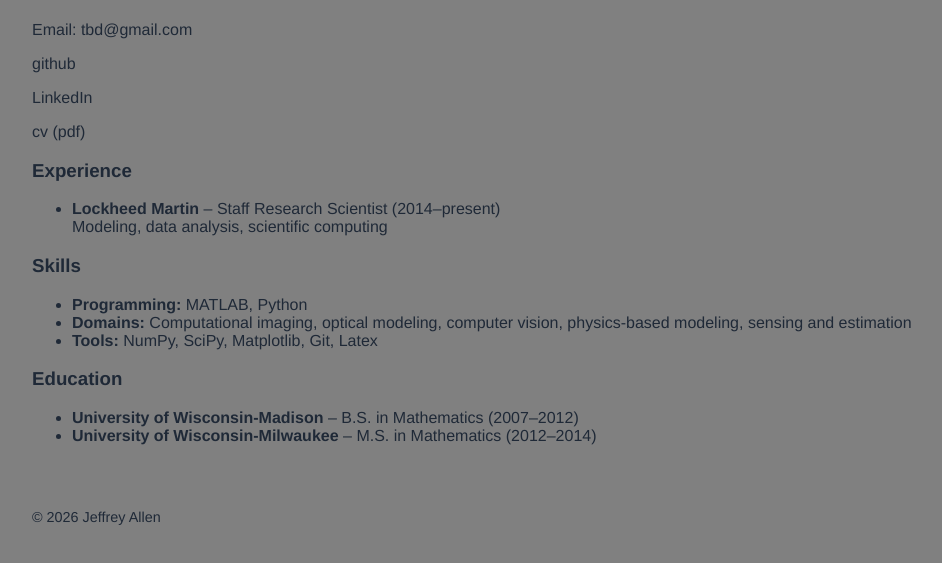
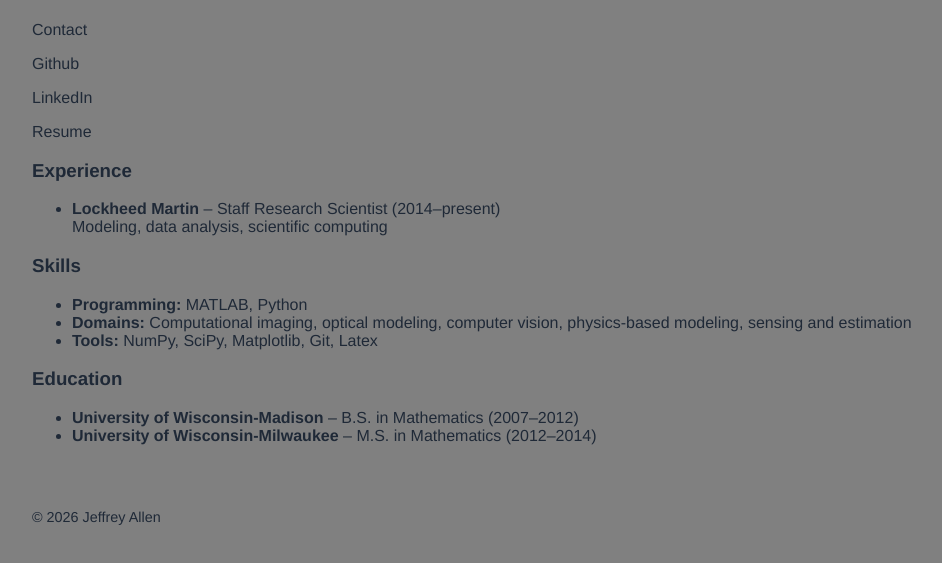
Before and after one commit to eudaimoniac/eudaimoniac.github.io, a plain HTML site: page index.html in a window 1280 px wide. Shown: the part 109-672 px from the top of the page, without its empty margins (0-942 px from the left). Drawn offline with Linux system fonts and the light colour scheme.

Commit message:
Update index.html

```diff
--- a/index.html
+++ b/index.html
@@ -11,15 +11,10 @@
 
   <h1>Jeffrey Allen</h1>
 
-  <p>Email: tbd@gmail.com</p>
-  <p><a href="https://github.com/eudaimoniac" target="_blank" rel="noopener noreferrer">github</a></p>
+  <p><a href="mailto:jhallen0@gmail.com">Contact</a></p>
+  <p><a href="https://github.com/eudaimoniac" target="_blank" rel="noopener noreferrer">Github</a></p>
   <p><a href="https://www.linkedin.com/in/jeffrey-allen-7675144a/" target="_blank" rel="noopener noreferrer">LinkedIn</a></p>
-
-  <p>
-  <a href="resume_perception.pdf" target="_blank" rel="noopener noreferrer">
-    cv (pdf)
-  </a>
-  </p>
+  <p><a href="resume_perception.pdf" target="_blank" rel="noopener noreferrer">Resume</a></p>
 
   <h3>Experience</h3>
   <ul>
```
